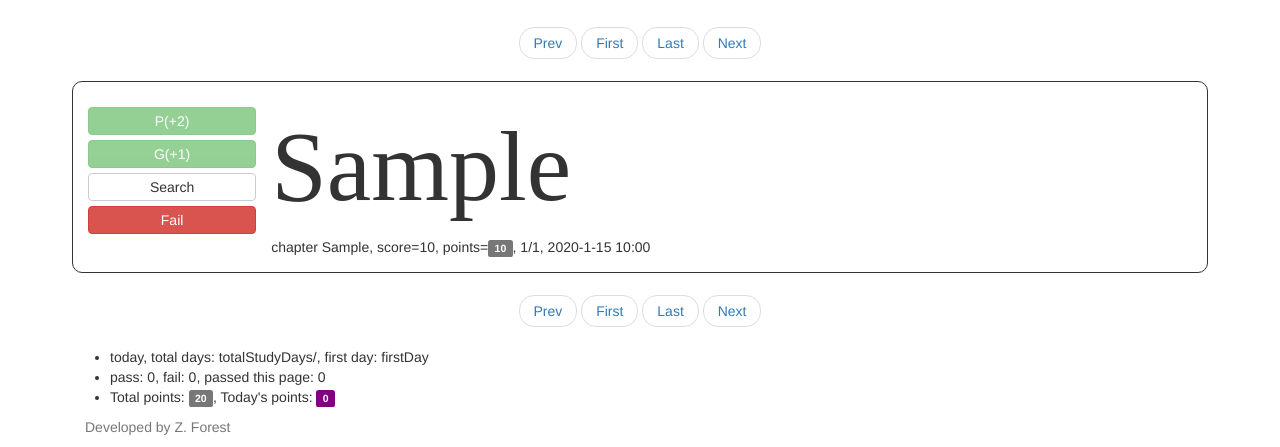
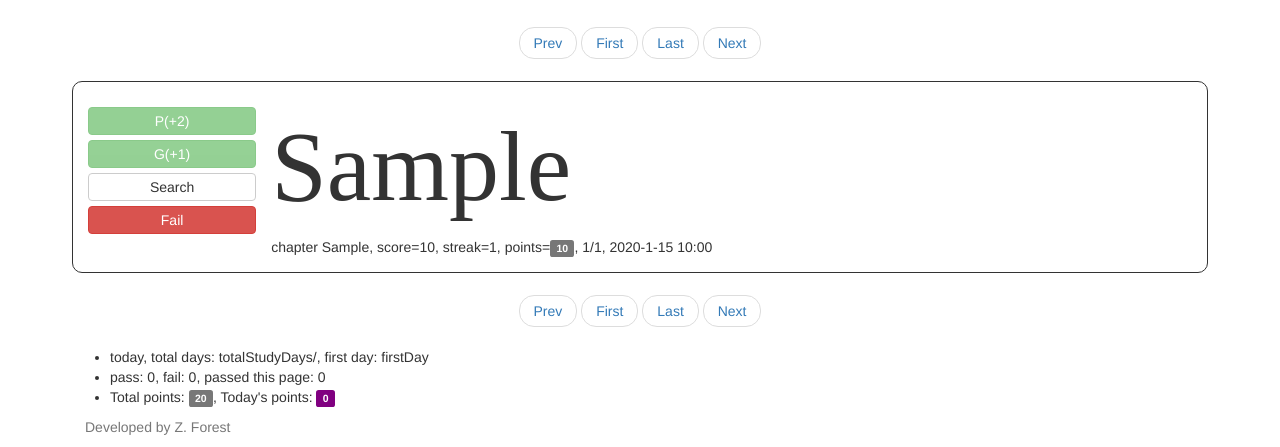
Before and after one commit to z5tron/hanzi, a Flask app: a page that uses qiangzhi/app/templates/words.html in a window 1280 px wide. Shown: the part 354-801 px from the top of the page. Run offline with Flask 2, Linux system fonts and the light colour scheme; a user stored in the database is signed in; tables that the repository leaves empty hold one stand-in row (values such as "Sample post"); some libraries are stand-ins or nearby versions.

Commit message:
improve words widget and order

```diff
--- a/qiangzhi/app/main/views.py
+++ b/qiangzhi/app/main/views.py
@@ -72,14 +72,14 @@
 def practice():
     book = request.args.get('book')
     words = []
-    for w in Word.query.filter_by(book=book).order_by(Word.chapter, Word.tot_xpoints).all():
+    for w in Word.query.filter_by(book=book).filter(Word.streak <= 5).order_by(Word.chapter, Word.tot_xpoints).all():
         # if datetime.utcnow().strftime("%Y%m%d") == w.study_date.strftime("%Y%m%d"):
         #    score = w.xpoints
         words.append({ 'id': w.id, 'word': w.word,
                        'book': w.book, 'chapter': w.chapter,
                        'study_date': w.study_date.strftime("%Y-%m-%dT%H:%M:%S%z"),
                        'cur_xpoints': w.cur_xpoints, 'tot_xpoints': w.tot_xpoints,
-                       'num_pass': w.num_pass, 'num_fail': w.num_fail,
+                       'num_pass': w.num_pass, 'num_fail': w.num_fail, 'streak': w.streak,
                        'related': hanzi_words.get(w.word, []) })
     # words = json.dumps(words)
     return render_template('words.html', book=book, tot_xpoints = current_user.tot_xpoints,
@@ -117,8 +117,17 @@
                 wbi.cur_xpoints = w['xpoints']
             wbi.study_date = t
             wbi.tot_xpoints += w['xpoints']
-            if w['xpoints'] > 0: wbi.num_pass += 1
-            elif w['xpoints'] < 0: wbi.num_fail += 1
+            # fix unitialized streak
+            if wbi.streak == 0 and wbi.num_fail == 0 and w['xpoints'] > 0:
+                wbi.streak = wbi.num_pass
+
+            if w['xpoints'] > 0:
+                wbi.num_pass += 1
+                wbi.streak += 1
+            elif w['xpoints'] < 0:
+                wbi.num_fail += 1
+                wbi.streak = 0
+
             db.session.add(wbi)
         db.session.commit()
 
--- a/qiangzhi/app/models.py
+++ b/qiangzhi/app/models.py
@@ -68,7 +68,7 @@
     tot_xpoints = db.Column(db.Integer, default = 0)
     num_pass = db.Column(db.Integer, default=0)
     num_fail = db.Column(db.Integer, default=0)
-    streak = db.Column(db.Integer, default=0)
+    streak = db.Column(db.Integer, nullable=False, default=0)
 
 class Progress(db.Model):
     __tablename__ = "progress"
--- a/qiangzhi/app/templates/words.html
+++ b/qiangzhi/app/templates/words.html
@@ -18,7 +18,7 @@
   <div class="jumbotron">
     <div class="container">
       <h1>书：{{ book }} ({{ words | length }})</h1>
-<h3>Earned POINTS: <span :class="['label', 'label-points', cur_xpoints > 0 ? 'label-purple' : 'label-danger']"><span class="glyphicon glyphicon-star"></span>[[ cur_xpoints ]]</span><button id="thumbs-up" type="button" class="btn btn-lg btn-secondary" v-on:click="cur_xpoints += 3; num_thumbs_up += 1"><span class="glyphicon glyphicon-thumbs-up">[[ num_thumbs_up ]]</span></button><button id="thumbs-down" type="button" class="btn btn-lg btn-secondary" v-on:click="cur_xpoints -= 3; num_thumbs_up -=1"><span class="glyphicon glyphicon-thumbs-down"></span></button>
+      <h3>Earned POINTS: <span :class="['label', 'label-points', cur_xpoints > 0 ? 'label-purple' : 'label-danger']"><span class="glyphicon glyphicon-star"></span>[[ cur_xpoints ]]</span><button id="thumbs-up" type="button" class="btn btn-lg btn-secondary" v-on:click="cur_xpoints += 3; num_thumbs_up += 1"><span class="glyphicon glyphicon-thumbs-up">[[ num_thumbs_up ]]</span></button><button id="thumbs-down" type="button" class="btn btn-lg btn-secondary" v-on:click="cur_xpoints -= 3; num_thumbs_up -=1"><span class="glyphicon glyphicon-thumbs-down"></span></button>
 </h3>
 passed: [[ passed ]], failed: [[ failed ]]. <span id="wordId">Displayed [[ iword ]] out of [[ filterWords.length ]]</span>
     <!-- p><a class="btn btn-primary btn-lg" href="#" role="button">Learn more &raquo;</a></p -->
@@ -55,7 +55,7 @@
       </div>
       <div class="word col-xs-10"><p id="word" v-bind:class="['word-cell', status(word)]">[[ word.word ]]</p>
 	<p><span class="word-related" v-for="r in word.related">[[ r ]]</span></p>
-	<p id="wordStat">chapter [[ word.chapter ]], score=[[ word.cur_xpoints ]], <!-- freq=[[ word.ifreq ]], --> points=<span :class='{label: true, "label-danger": word.tot_xpoints < 0, "label-default": word.tot_xpoints >= 0}'>[[ word.tot_xpoints ]]</span>, [[ word.num_pass ]]/[[ word.num_fail ]], [[ dateFormat(word.study_date) ]]</p>
+	<p id="wordStat">chapter [[ word.chapter ]], score=[[ word.cur_xpoints ]], streak=[[ word.streak ]], <!-- freq=[[ word.ifreq ]], --> points=<span :class='{label: true, "label-danger": word.tot_xpoints < 0, "label-default": word.tot_xpoints >= 0}'>[[ word.tot_xpoints ]]</span>, [[ word.num_pass ]]/[[ word.num_fail ]], [[ dateFormat(word.study_date) ]]</p>
       </div>
     </form>
   </div>
```
